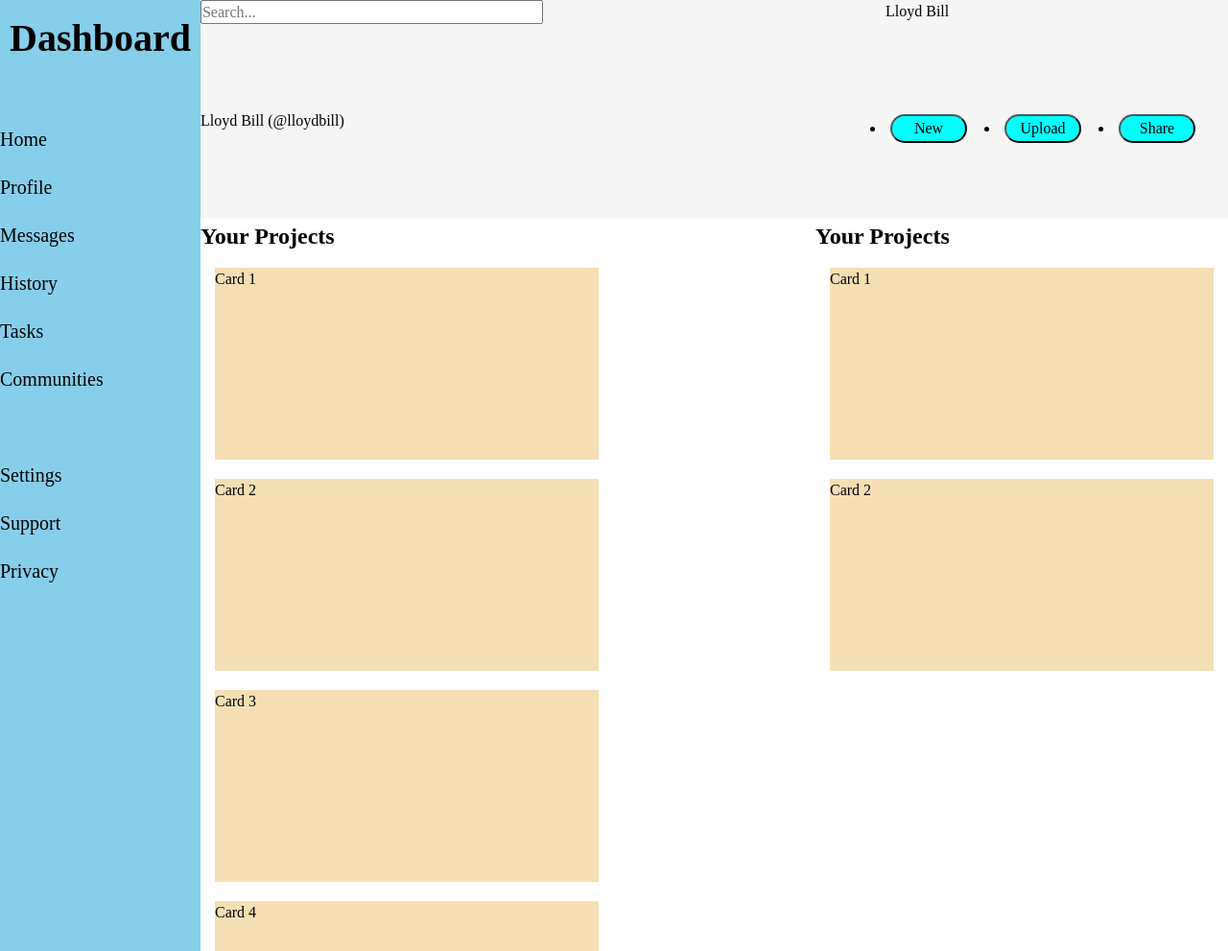
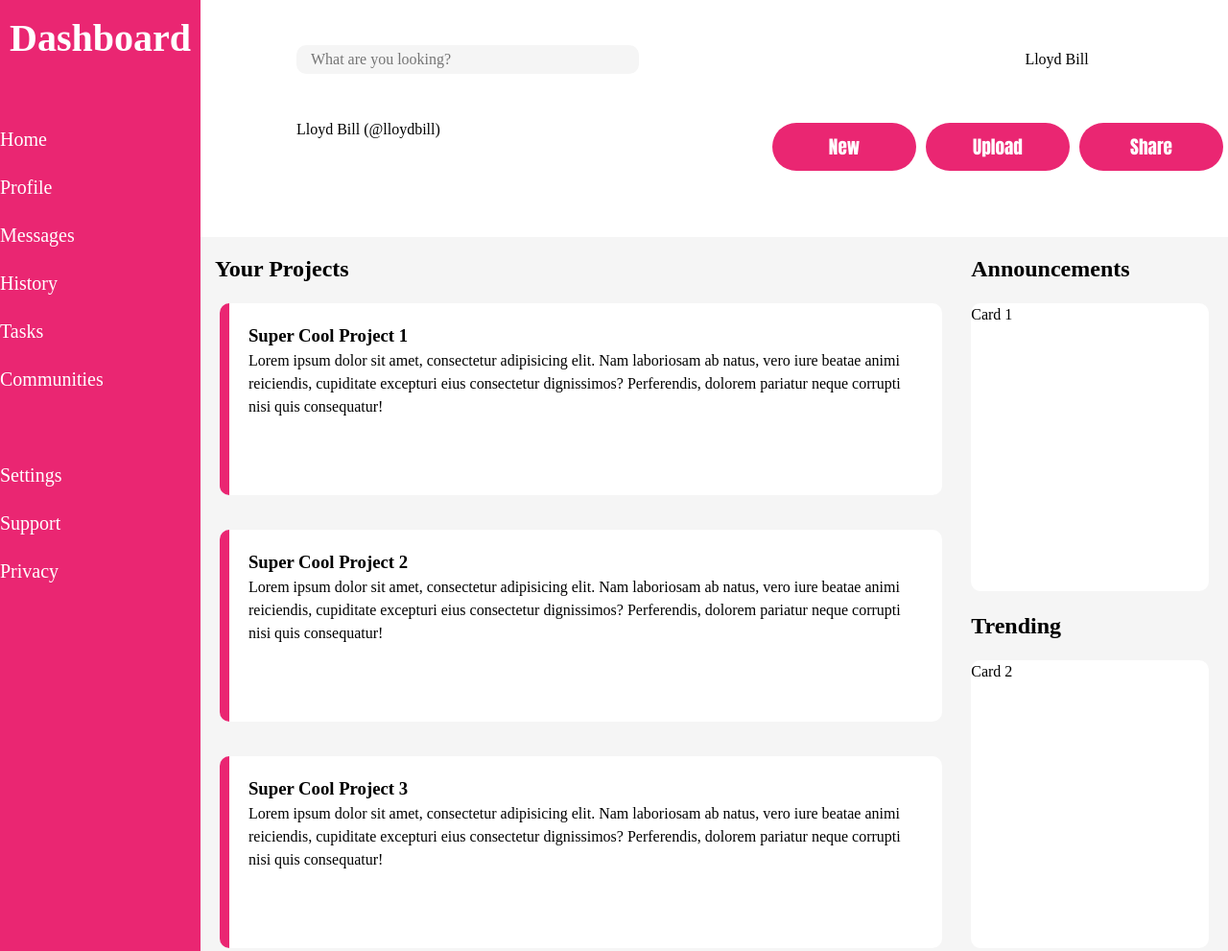
Before and after one commit to lloydeebill/odin-dashboard, a plain HTML site: page index.html in a window 1280 px wide. Shown: the top 991 px of the page at 96% size. Drawn offline with Linux system fonts and the light colour scheme.

Commit message:
tweak positions of dashboard elements; added color to dashboard

```diff
--- a/index.html
+++ b/index.html
@@ -10,14 +10,16 @@
   <div class="container">
     <div class="header">
       <div class="upper-header">
-        <input type="text" placeholder="Search...">
-        <div>
+        <input type="text" placeholder="What are you looking?">
+        <div class="upper-name">
           <p>Lloyd Bill</p>
         </div>
       </div>
       <div class="lower-header">
         <div class="banner">
-          <p>Lloyd Bill (@lloydbill)</p>
+          <div class="lower-name">
+            <p>Lloyd Bill (@lloydbill)</p>
+          </div>
           <ul class="banner-nav">
             <li><button>New</button></li>
             <li><button>Upload</button></li>
@@ -47,20 +49,59 @@
     <div class="main-content">
 
       <div class="left-side">
-        <h2>Your Projects</h2>
+        <h2 class="left-side-title">Your Projects</h2>
         <div class="left-card-container">
-          <div class="card">Card 1</div>
-          <div class="card">Card 2</div>
-          <div class="card">Card 3</div>
-          <div class="card">Card 4</div>
-          <div class="card">Card 5</div>
-          <div class="card">Card 6</div>
+          <div class="card">
+            <div class="card-content">
+              <h3>Super Cool Project 1</h3>
+              <p>Lorem ipsum dolor sit amet, consectetur adipisicing elit. Nam laboriosam ab natus, vero iure beatae animi reiciendis, cupiditate excepturi eius consectetur dignissimos? Perferendis, dolorem pariatur neque corrupti nisi quis consequatur!</p>
+            </div>
+            <div class="card-actions"></div>
+          </div>
+          <div class="card">
+            <div class="card-content">
+              <h3>Super Cool Project 2</h3>
+              <p>Lorem ipsum dolor sit amet, consectetur adipisicing elit. Nam laboriosam ab natus, vero iure beatae animi reiciendis, cupiditate excepturi eius consectetur dignissimos? Perferendis, dolorem pariatur neque corrupti nisi quis consequatur!</p>
+            </div>
+            <div class="card-actions"></div>
+          </div>
+          <div class="card">
+            <div class="card-content">
+              <h3>Super Cool Project 3</h3>
+              <p>Lorem ipsum dolor sit amet, consectetur adipisicing elit. Nam laboriosam ab natus, vero iure beatae animi reiciendis, cupiditate excepturi eius consectetur dignissimos? Perferendis, dolorem pariatur neque corrupti nisi quis consequatur!</p>
+            </div>
+            <div class="card-actions"></div>
+          </div>
+          <div class="card">
+            <div class="card-content">
+              <h3>Super Cool Project 4</h3>
+              <p>Lorem ipsum dolor sit amet, consectetur adipisicing elit. Nam laboriosam ab natus, vero iure beatae animi reiciendis, cupiditate excepturi eius consectetur dignissimos? Perferendis, dolorem pariatur neque corrupti nisi quis consequatur!</p>
+            </div>
+            <div class="card-actions"></div>
+          </div>
+          <div class="card">
+            <div class="card-content">
+              <h3>Super Cool Project 5 </h3>
+              <p>Lorem ipsum dolor sit amet, consectetur adipisicing elit. Nam laboriosam ab natus, vero iure beatae animi reiciendis, cupiditate excepturi eius consectetur dignissimos? Perferendis, dolorem pariatur neque corrupti nisi quis consequatur!</p>
+            </div>
+            <div class="card-actions"></div>
+          </div>
+          <div class="card">
+            <div class="card-content">
+              <h3>Super Cool Project 6</h3>
+              <p>Lorem ipsum dolor sit amet, consectetur adipisicing elit. Nam laboriosam ab natus, vero iure beatae animi reiciendis, cupiditate excepturi eius consectetur dignissimos? Perferendis, dolorem pariatur neque corrupti nisi quis consequatur!</p>
+            </div>
+            <div class="card-actions"></div>
+          </div>
         </div>
       </div>
       <div class="right-side">
-        <h2>Your Projects</h2>
+
         <div class="right-card-container">
+          <h2>Announcements</h2>
           <div class="card">Card 1</div>
+
+          <h2>Trending</h2>
           <div class="card">Card 2</div>
         </div>
       </div>
--- a/styles.css
+++ b/styles.css
@@ -36,16 +36,22 @@ p, h1, h2, h3, h4, h5, h6 {
 }
 
 .header {
-  background-color: whitesmoke;
+  background-color: white;
   display: grid;
   grid-template-rows: 1fr 1fr;
   grid-column: 2 / 6;
+  grid-row: 1 / 2;
+}
+
+.upper-name {
+  display: flex;
+  justify-content: center;
 }
 
 .upper-header{
   display: grid;
-  grid-template-rows: 1fr 1fr;
   grid-template-columns: 2fr 1fr;
+  align-items: center;
 }
 
 
@@ -59,6 +65,11 @@ p, h1, h2, h3, h4, h5, h6 {
   grid-template-columns: repeat(3, 1fr);
 }
 
+.lower-name {
+  margin-left: 100px;
+
+}
+
 button {
   width: 80px;
   height: 30px;
@@ -68,7 +79,8 @@ button {
 }
 
 .sidebar {
-  background-color: skyblue;
+  background-color: rgba(231, 3, 91, 0.86);
+  color: white;
   display: grid;
   gap: 15px;
   grid-row: 1 / 6;
@@ -77,28 +89,47 @@ button {
 
 .main-content {
   display: grid;
-  grid-template-columns: 2fr 1fr;
+  grid-template-columns: 3fr 1fr;
+  background-color: whitesmoke;
+
 }
 
-.left-card-container , .right-card-container{
+.left-card-container {
   display: grid;
   grid-template-columns: repeat(auto-fit, minmax(400px, 1fr));
-  margin: 15px;
-  gap: 20px;
+  margin: 3px 30px 30px 20px;
+  gap: 36px;
   align-items: center;
 }
 
 
-
-.right-card-container {
+.right-card-container{
   display: grid;
+  margin: 15px 20px 30px 0px;
+  gap: 18px;
+  align-items: center;
 }
 
+.left-side-title {
+  padding: 15px;
+}
 
-.card {
-  width: 400px;
+.right-card-container > .card {
+  height: 300px;
+  background-color: white;
+  border-radius: 10px;
+
+}
+
+.left-card-container > .card {
   height: 200px;
-  background-color: wheat;
+  background-color: white;
+  border-radius: 10px;
+  border-left: 10px solid rgba(231, 3, 91, 0.86);
+}
+
+.card-content {
+  margin: 20px;
 }
 
 .sidebar {
@@ -106,7 +137,6 @@ button {
   align-items: space-between;
   justify-content: center;
   font-size: 20px;
-
 }
 
 .upper-sidebar > h1 {
@@ -127,5 +157,26 @@ button {
 
 input {
   width: clamp(250px , 50%, 1000px);
-  height: 25px;
+  height: 30px;
+  margin-left: 100px;
+  border-radius: 10px;
+  border: none;
+  background-color: whitesmoke;
+  padding: 15px;
 }
+
+.banner-nav > li {
+  list-style: none;
+}
+
+button {
+  width: 150px;
+  height: 50px;
+  background-color: rgba(231, 3, 91, 0.86);
+  color: white;
+  border: none;
+  font-family: Impact, Haettenschweiler, 'Arial Narrow Bold', sans-serif;
+  font-size: 1.2rem;
+  font-weight: bold;
+  border-radius: 50px;
+}
```
